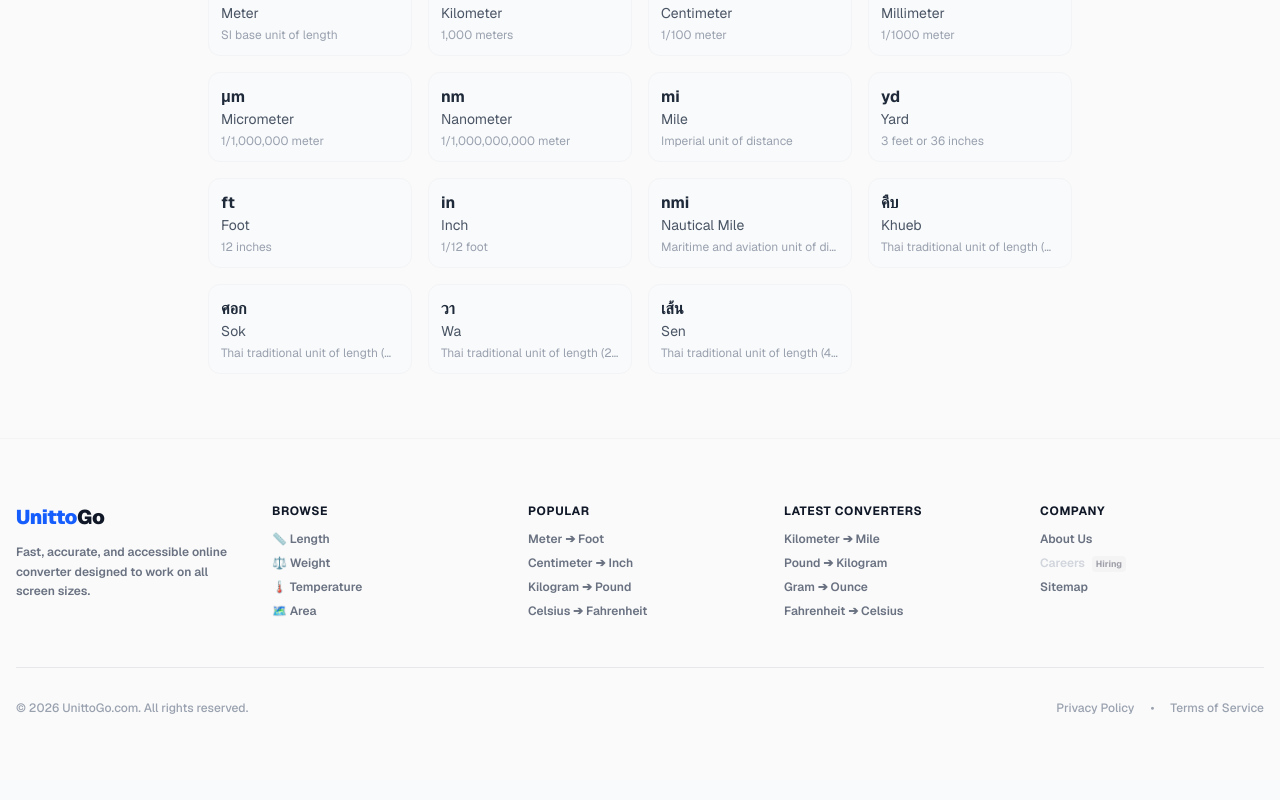
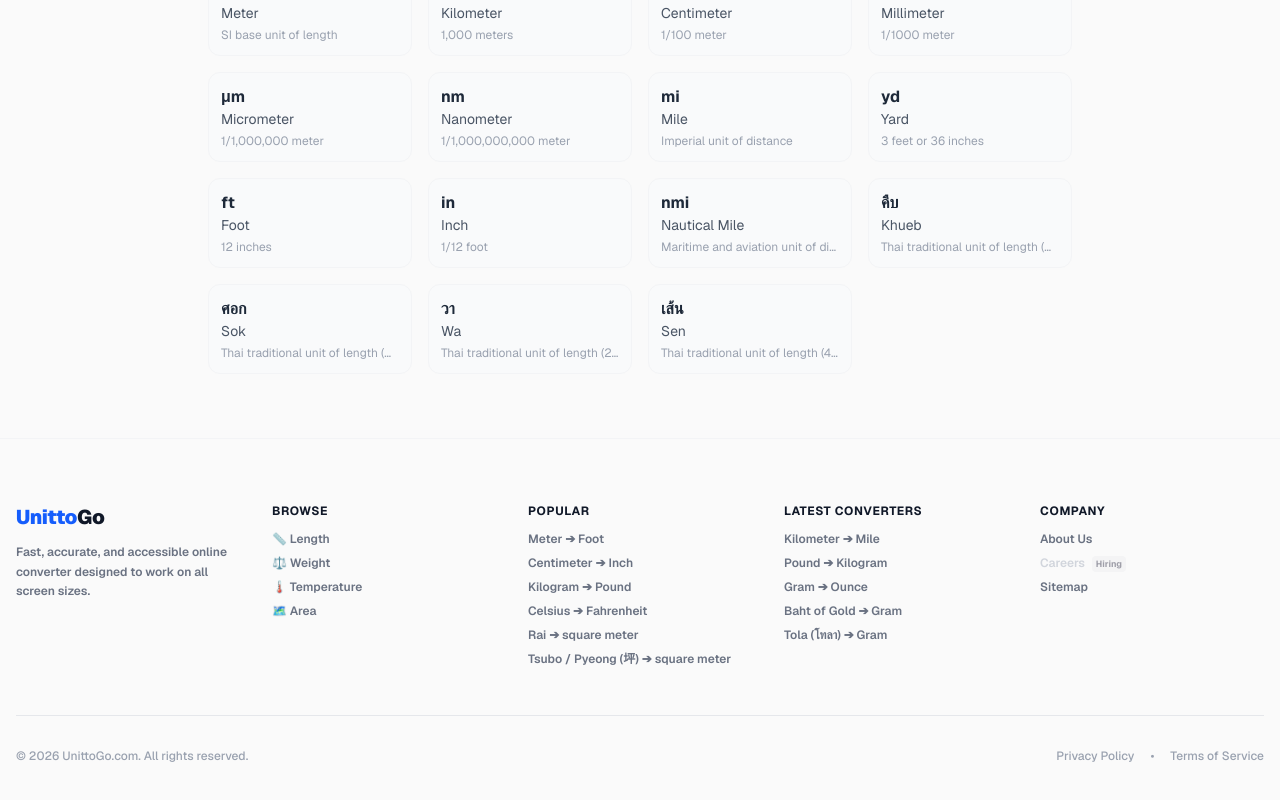
Before and after one commit to prakasitearth/UnitTo, a Next.js app: page /en/length in a window 1280 px wide. Shown: the part 1903-2703 px from the top of the page. Built offline with nearby package versions, Linux system fonts and the light colour scheme; no server answers.

Commit message:
feat: add traditional units of multiple countries to popular footer links

```diff
--- a/src/components/layout/footer.tsx
+++ b/src/components/layout/footer.tsx
@@ -15,6 +15,8 @@ export const Footer: React.FC = () => {
     { slug: "cm-to-inches", from: "centimeter", to: "inch" },
     { slug: "kg-to-lbs", from: "kilogram", to: "pound" },
     { slug: "celsius-to-fahrenheit", from: "celsius", to: "fahrenheit" },
+    { slug: "rai-to-square-meters", from: "rai", to: "square_meter" },
+    { slug: "tsubo-pyeong-to-square-meters", from: "tsubo_pyeong", to: "square_meter" },
   ];
 
   // Whitelisted latest links with from/to unit IDs to fetch localized translation strings dynamically
@@ -22,7 +24,8 @@ export const Footer: React.FC = () => {
     { slug: "km-to-miles", from: "kilometer", to: "mile" },
     { slug: "lbs-to-kg", from: "pound", to: "kilogram" },
     { slug: "grams-to-oz", from: "gram", to: "ounce" },
-    { slug: "fahrenheit-to-celsius", from: "fahrenheit", to: "celsius" },
+    { slug: "baht-gold-to-grams", from: "baht_gold", to: "gram" },
+    { slug: "tola-to-grams", from: "tola", to: "gram" },
   ];
 
   return (
```
